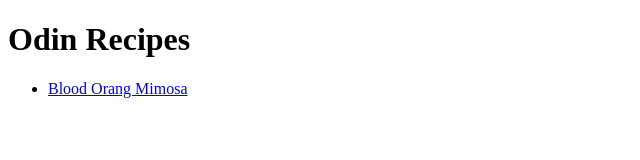
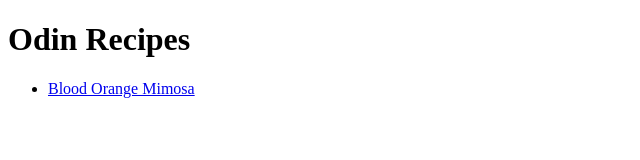
Before and after one commit to Emmrys-Jay/odin-recipes, a plain HTML site: page odin-recipes/index.html in a window 1280 px wide. Shown: the full height of the page, 0-640 px from the left. Drawn offline with Linux system fonts and the light colour scheme.

Commit message:
modified a little semantic error in index.html

```diff
--- a/odin-recipes/index.html
+++ b/odin-recipes/index.html
@@ -9,7 +9,7 @@
         <h1> Odin Recipes</h1>
         <p>
             <ul>
-                <li><a href = ./recipes/blood-orange-mimosa.html>Blood Orang Mimosa</a></li>
+                <li><a href = ./recipes/blood-orange-mimosa.html>Blood Orange Mimosa</a></li>
             </ul>
         </p>
     </body>
```
